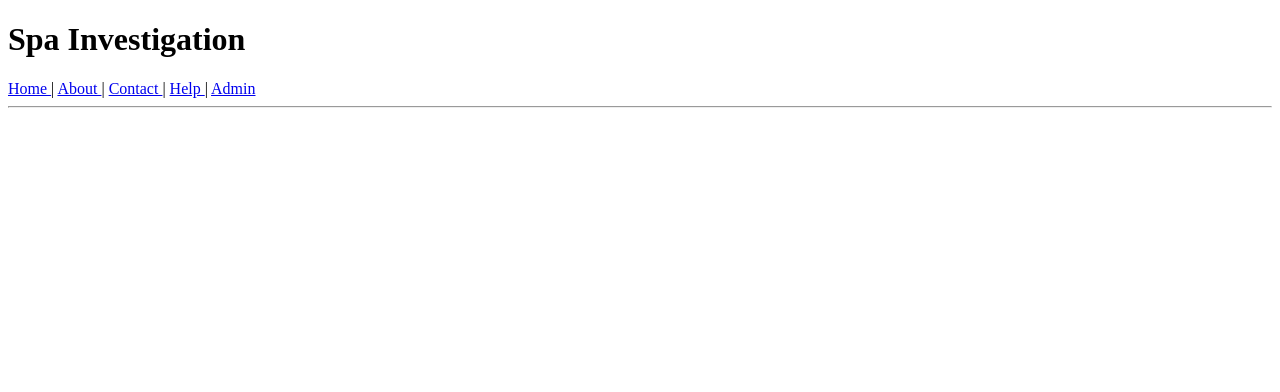
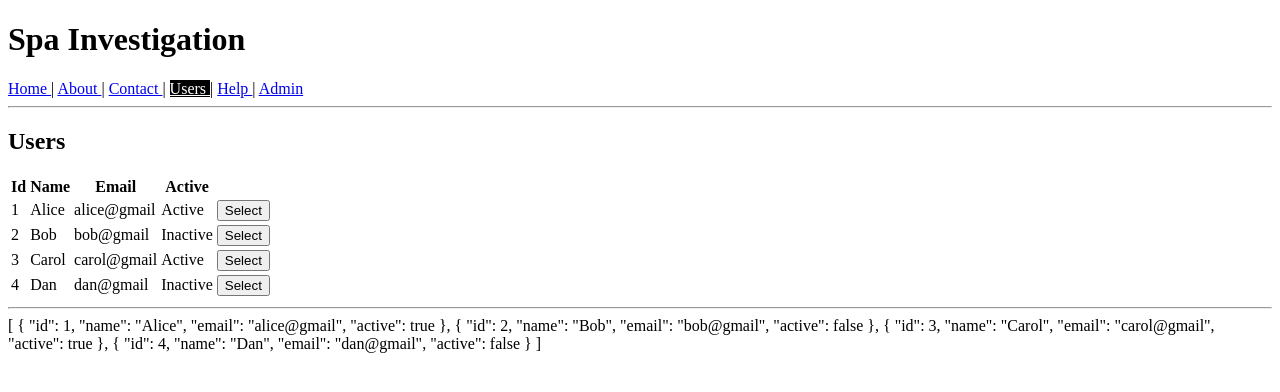
Before and after one commit to aidankilleen/AngularIntroductionOctober2026, an Angular app in the folder spa-investigation/: page /users in a window 1280 px wide. Before the commit this address led to /. Shown: the top 392 px of the page. Built offline with nearby package versions, Linux system fonts and the light colour scheme.

Commit message:
finished day 2

```diff
--- a/spa-investigation/src/app/app.routes.ts
+++ b/spa-investigation/src/app/app.routes.ts
@@ -4,12 +4,14 @@ import { AboutPage } from './about-page/about-page';
 import { ContactPage } from './contact-page/contact-page';
 import { HelpPage } from './help-page/help-page';
 import { AdminPage } from './admin-page/admin-page';
+import { UsersPage } from './users-page/users-page';
 
 export const routes: Routes = [
 
   { path: '', title: "Home", component: HomePage },
   { path: 'about', title: "About", component: AboutPage },
   { path: 'contact', title: "Contact", component: ContactPage },
+  { path: 'users', title: "Users", component: UsersPage },
   { path: 'help', title: "Help", component: HelpPage },
   { path: 'admin', title: "Admin", component: AdminPage },
 
--- /dev/null
+++ b/spa-investigation/src/app/user-service.ts
@@ -0,0 +1,23 @@
+import { Service } from '@angular/core';
+import User from './user';
+
+@Service()
+export class UserService {
+
+  users:User[] = [
+    new User(1, "Alice", "alice@gmail", true),
+    new User(2, "Bob", "bob@gmail", false),
+    new User(3, "Carol", "carol@gmail", true),
+    new User(4, "Dan", "dan@gmail", false),
+  ];
+
+  getUsers():User[] {
+    return this.users;
+  }
+
+
+  getUser(id:number):User | undefined {
+    return this.users.find(user => user.id == id);
+  }
+
+}
--- /dev/null
+++ b/spa-investigation/src/app/user.ts
@@ -0,0 +1,9 @@
+export default class User {
+
+  constructor(public id: number,
+            public name: string,
+            public email: string,
+            public active: boolean) {
+
+  }
+}
--- /dev/null
+++ b/spa-investigation/src/app/users-page/users-page.html
@@ -0,0 +1 @@
+<p>users-page works!</p>
--- /dev/null
+++ b/spa-investigation/src/app/users-page/users-page.ts
@@ -0,0 +1,65 @@
+import { Component, signal } from '@angular/core';
+import User from '../user';
+import { JsonPipe } from '@angular/common';
+import { UserService } from '../user-service';
+
+@Component({
+  imports: [JsonPipe],
+  selector: 'app-users-page',
+  styleUrl: './users-page.css',
+  template: `
+    <h2>Users</h2>
+    <table>
+      <thead>
+        <tr>
+          <th>Id</th>
+          <th>Name</th>
+          <th>Email</th>
+          <th>Active</th>
+        </tr>
+      </thead>
+      <tbody>
+        @for(user of users(); track user.id) {
+          <tr>
+            <td>{{user.id}}</td>
+            <td>{{user.name}}</td>
+            <td>{{user.email}}</td>
+            <td>{{user.active ? "Active" : "Inactive"}}</td>
+            <td>
+              <button
+                (click)="onClick(user.id)"
+              >
+                Select
+              </button>
+            </td>
+          </tr>
+        }
+      </tbody>
+    </table>
+
+    <hr>
+    {{ users() | json }}
+  `,
+})
+export class UsersPage {
+
+  users = signal<User[]>([]);
+  // angular supports the IOC pattern
+  // we don't instantiate a lot of our own objects
+  // angular will instantiate objects for us
+  // userService = new UserService();
+  // userService:UserService;
+
+  constructor(private userService:UserService) {
+
+    // this.userService = userService;
+    this.users.set(this.userService.getUsers());
+  }
+
+  onClick(id:number) {
+
+    let user = this.userService.getUser(id);
+    console.log(user);
+  }
+
+}
```
Also changed, not shown: spa-investigation/src/app/users-page/users-page.css (added), 2 other files (tests, documents, lock files or other folders).
